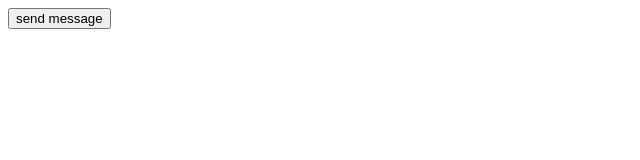
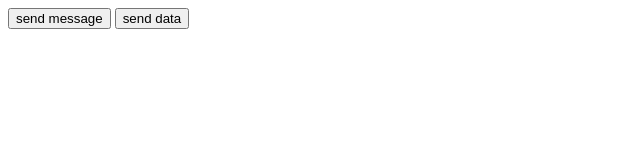
Before and after one commit to foreignerz/foreignerz.github.io, a plain HTML site: page index.html in a window 1280 px wide. Shown: the whole page, without its empty margins (0-640 px from the left). Drawn offline with Linux system fonts and the light colour scheme.

Commit message:
Update index.html

```diff
--- a/index.html
+++ b/index.html
@@ -1 +1,2 @@
 <button onclick ="window.parent.postMessage('Maravilla tecnológica!','*');">send message</button>
+<button onclick ="window.parent.postMessage([{id:1,data:'test'}],'*');">send data</button>
```
